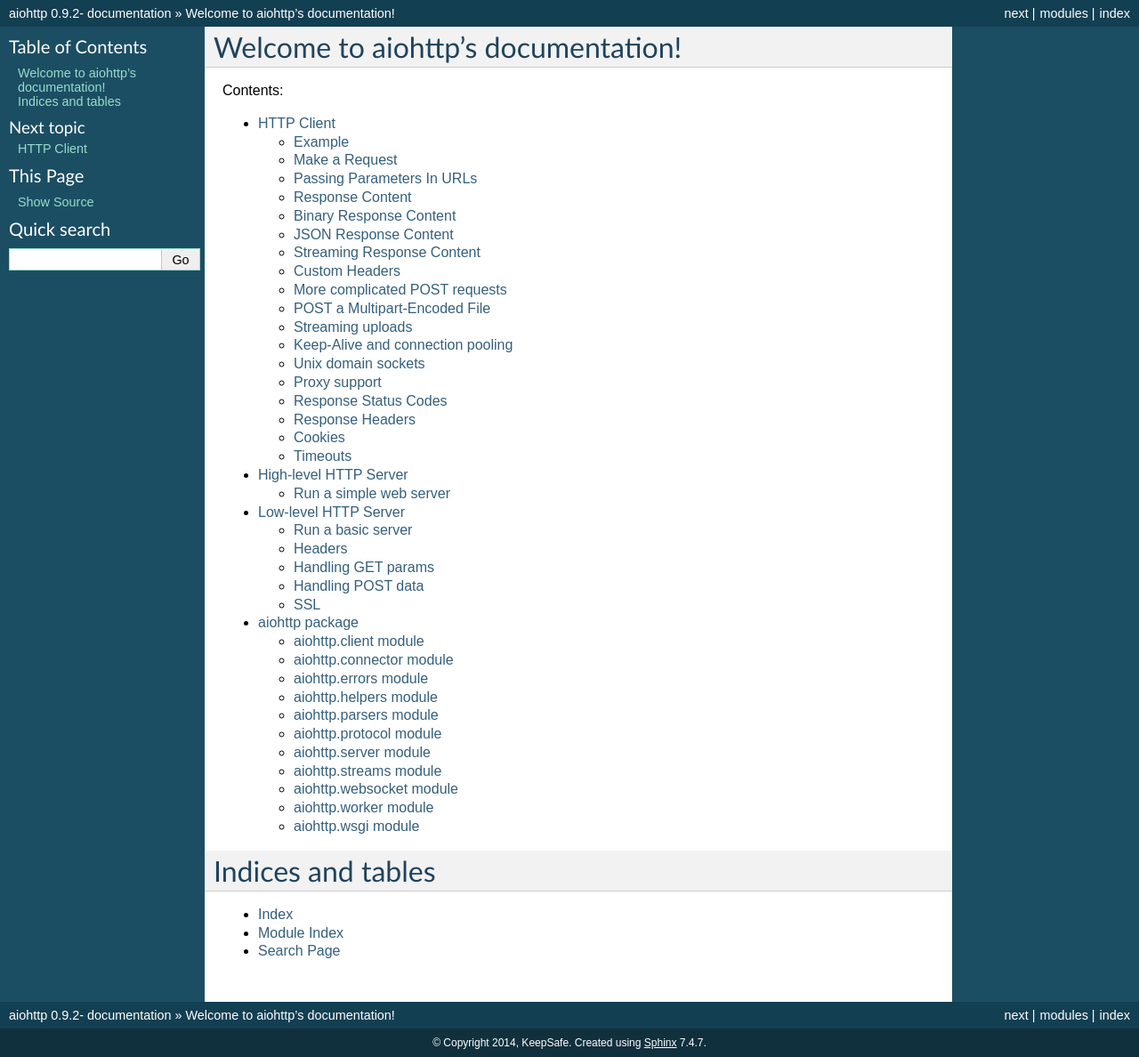
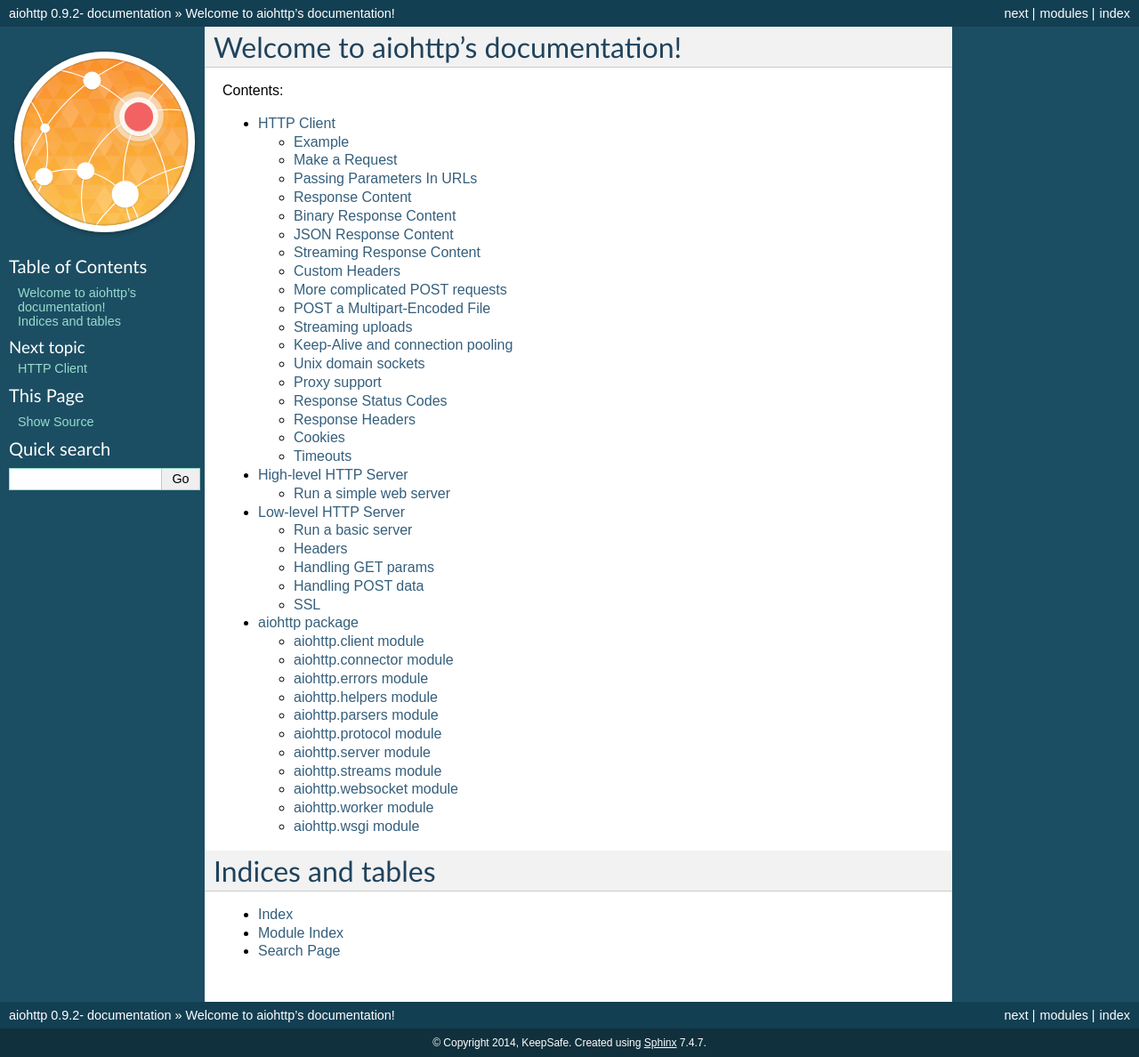
Before and after one commit to MegaDev007/aiohttp, a Sphinx documentation site: the page built from docs/index.rst, in a window 1280 px wide. Shown: the whole page at 89% size. Built offline with Sphinx 7.4.7, drawn with Linux system fonts in a browser that asks for light colours.

Commit message:
Add logo

```diff
--- a/docs/conf.py
+++ b/docs/conf.py
@@ -141,12 +141,12 @@ html_theme = 'default'
 
 # The name of an image file (relative to this directory) to place at the top
 # of the sidebar.
-#html_logo = None
+html_logo = 'aiohttp-icon.svg'
 
 # The name of an image file (within the static path) to use as favicon of the
 # docs.  This file should be a Windows icon file (.ico) being 16x16 or 32x32
 # pixels large.
-#html_favicon = None
+html_favicon = 'aiohttp-icon.ico'
 
 # Add any paths that contain custom static files (such as style sheets) here,
 # relative to this directory. They are copied after the builtin static files,
```
Also changed, not shown: docs/aiohttp-icon.ico (added), docs/aiohttp-icon.svg (added).
